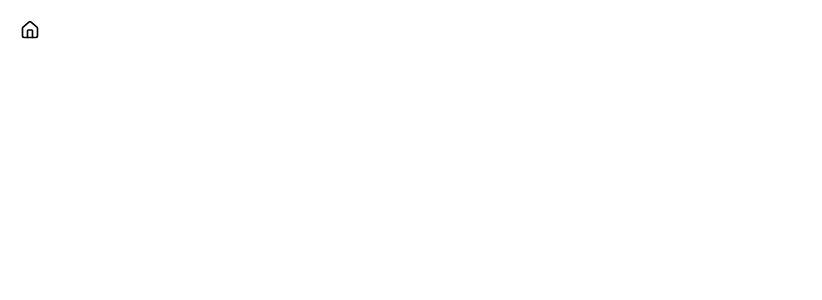
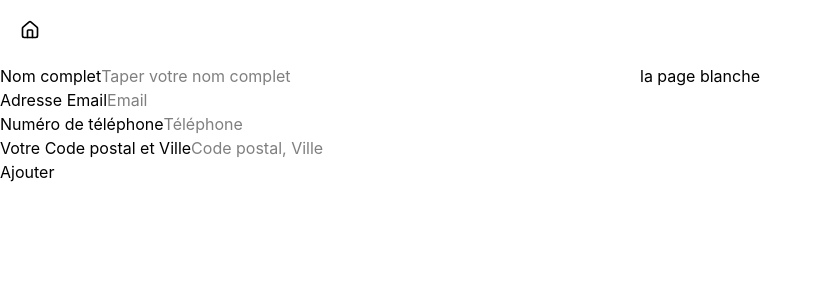
Before and after one commit to Frederic-Champion/projet-examen-blanc, a React (Vite) app: page /CV-application in a window 1280 px wide. Before the commit this address had no page. Shown: the top 300 px of the page, without its empty margins (0-822 px from the left). Built offline with nearby package versions, Linux system fonts and the light colour scheme.

Commit message:
Début CV Application - Projet Odin.

```diff
--- a/src/App.tsx
+++ b/src/App.tsx
@@ -4,6 +4,7 @@ import Brouillon from "./pages/Brouillon";
 import Accueil from "./pages/Accueil";
 import Calculatrice from "./pages/Calculatrice";
 import CalculatricePageBlanche from "./pages/Calculatrice-pageBlanche";
+import CvApplication from "./pages/CvApplication";
 
 function App() {
   return (
@@ -19,6 +20,7 @@ function App() {
           <Route path="/brouillon" element={<Brouillon />} />
           <Route path="/calculatrice" element={<Calculatrice />} />
           <Route path="/calculatrice-pageblanche" element={<CalculatricePageBlanche />} />
+          <Route path="/CV-application" element={<CvApplication />} />
         </Routes>
       </main>
     </div>
--- a/src/data/exercices.ts
+++ b/src/data/exercices.ts
@@ -20,6 +20,11 @@ export const EXERCICES: Exercice[] = [
     titre: "Calculatrice Page Blanche",
     description: "Exercice calculatrice refait seul",
   },
+    {
+    path: "/CV-application",
+    titre: "Odin - CV Application",
+    description: "Premier Exercice du projet Odin React",
+  },
 ];
 
 /* Maquette à remplir pour copier coller à la suite :
--- /dev/null
+++ b/src/pages/CvApplication.tsx
@@ -0,0 +1,108 @@
+import { useState } from "react";
+
+function InfosGenerales() {
+  const [valide, setValide] = useState(false);
+  const [nom, setNom] = useState("");
+  const [email, setEmail] = useState("");
+  const [tel, setTel] = useState("");
+  const [ville, setVille] = useState("");
+
+  // interface Info {
+  //   nom: string;
+  //   email: string;
+  //   tel: string;
+  //   ville: string;
+  // }
+
+  return (
+    <div>
+      <form
+        onSubmit={(e) => {
+          e.preventDefault();
+          setValide(true);
+        }}
+      >
+        <div>
+          <label htmlFor="nom">Nom complet</label>
+          <input
+            value={nom}
+            onChange={(e) => setNom(e.target.value)}
+            id="nom"
+            type="text"
+            placeholder="Taper votre nom complet"
+            required
+          />
+        </div>
+        <div>
+          <label htmlFor="email">Adresse Email</label>
+          <input
+            value={email}
+            onChange={(e) => setEmail(e.target.value)}
+            id="email"
+            type="email"
+            placeholder="Email"
+            required
+          />
+        </div>
+        <div>
+          <label htmlFor="tel">Numéro de téléphone</label>
+          <input
+            value={tel}
+            onChange={(e) => setTel(e.target.value)}
+            id="tel"
+            type="tel"
+            placeholder="Téléphone"
+            required
+          />
+        </div>
+        <div>
+          <label htmlFor="ville">Votre Code postal et Ville</label>
+          <input
+            value={ville}
+            onChange={(e) => setVille(e.target.value)}
+            id="ville"
+            type="text"
+            placeholder="Code postal, Ville"
+            required
+          />
+        </div>
+        <button type="submit">Ajouter</button>
+      </form>
+      <div>
+        {valide && (
+          <p>
+            {nom}
+            {email}
+            {tel}
+            {ville}
+          </p>
+        )}
+      </div>
+    </div>
+  );
+}
+
+function Formations() {
+  return <form></form>;
+}
+
+function Experiences() {
+  return <form></form>;
+}
+
+function CvApplication() {
+  return (
+    <main className="mt-16 grid grid-cols-2">
+      <div>
+        <InfosGenerales />
+        <Formations />
+        <Experiences />
+      </div>
+      <div>
+        <h1>la page blanche</h1>
+      </div>
+    </main>
+  );
+}
+
+export default CvApplication;
```
